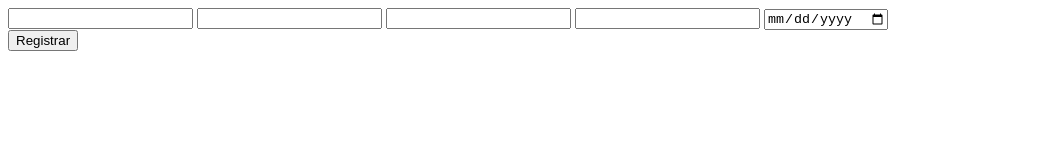
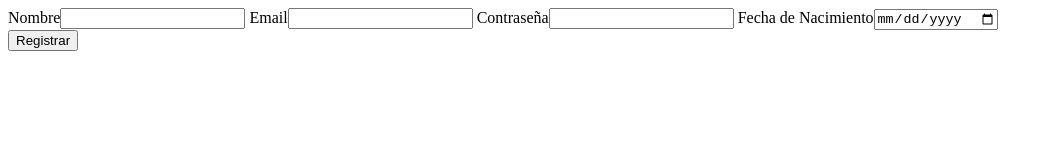
Before and after one commit to brian-h2/Eccomerce-IES, a plain HTML site: page pages/registro.html in a window 1280 px wide. Shown: the whole page, without its empty margins (0-1053 px from the left). Drawn offline with Linux system fonts and the light colour scheme.

Commit message:
Agregado de labels y link a css

```diff
--- a/pages/registro.html
+++ b/pages/registro.html
@@ -3,16 +3,16 @@
 <head>
     <meta charset="UTF-8">
     <meta name="viewport" content="width=device-width, initial-scale=1.0">
+    <link rel="stylesheet" href="../styles.css">
     <title>Registro</title>
 </head>
 <body>
     <form>
         <div>
-            <input type="text" name="" id="">
-            <input type="text" name="" id="">
-            <input type="email" name="" id="">
-            <input type="password" name="" id="">
-            <input type="date" name="" id="">
+            <label>Nombre<input type="text" name="" id="name"></label>
+            <label>Email<input type="email" name="" id="email"></label>
+            <label>Contraseña<input type="password" name="" id="password"></label>
+            <label>Fecha de Nacimiento<input type="date" name="" id="date"></label>
         </div>
         <button type="submit">Registrar</button>
     </form>
```
Also changed, not shown: pages/Category/camisetas.html (+1 -0 lines), pages/Category/pantalones.html (+2 -1 lines), pages/Category/zapatillas.html (+2 -1 lines), pages/login.html (+3 -2 lines).
